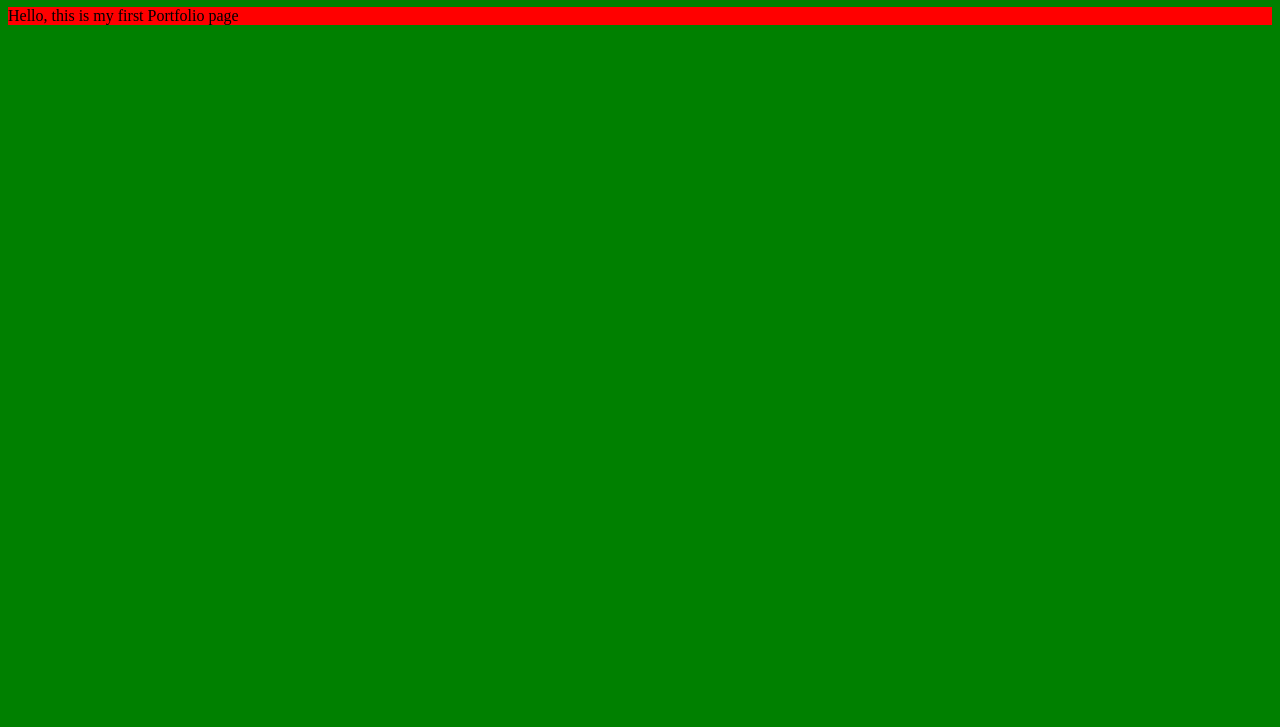
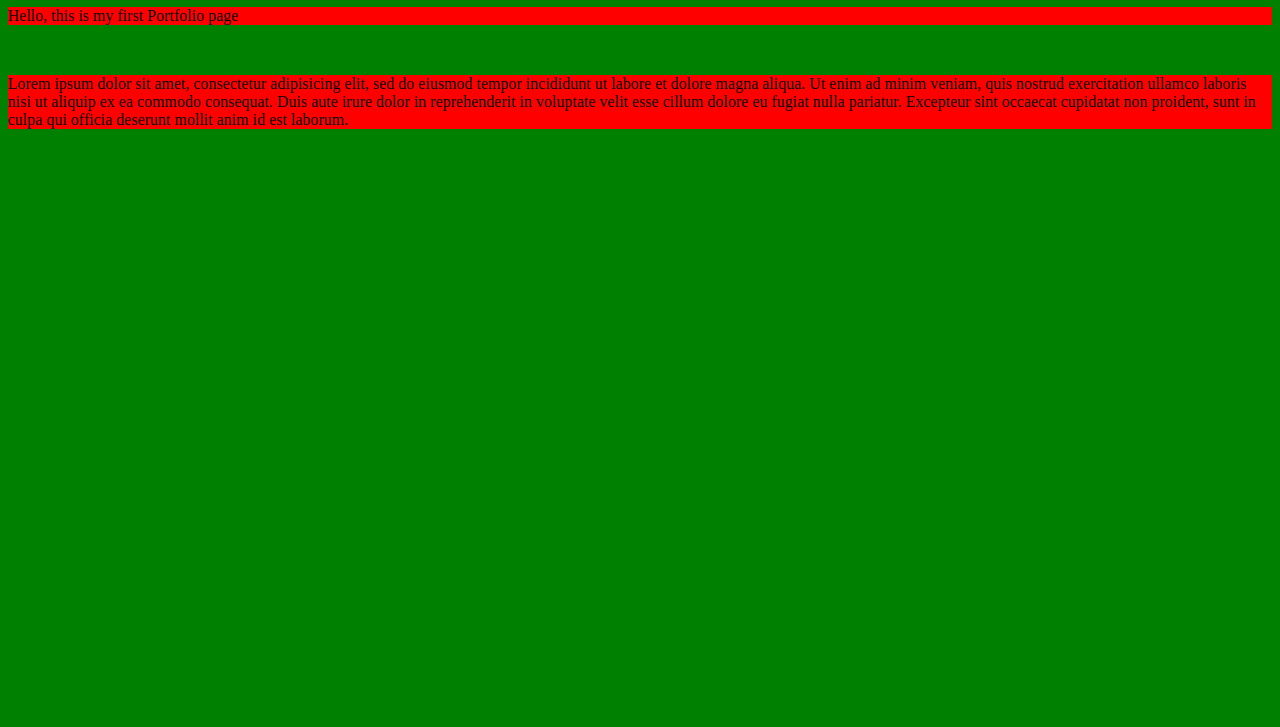
Before and after one commit to RamoneSparta/portfolio-page, a plain HTML site: page index.html in a window 1280 px wide. Shown: the part 73-800 px from the top of the page. Drawn offline with Linux system fonts and the light colour scheme.

Commit message:
Added lorem paragraph to main page

```diff
--- a/index.html
+++ b/index.html
@@ -11,6 +11,7 @@
   </header>
 
   <p>Hello, this is my first Portfolio page</p>
-
+  <br>
+<p>Lorem ipsum dolor sit amet, consectetur adipisicing elit, sed do eiusmod tempor incididunt ut labore et dolore magna aliqua. Ut enim ad minim veniam, quis nostrud exercitation ullamco laboris nisi ut aliquip ex ea commodo consequat. Duis aute irure dolor in reprehenderit in voluptate velit esse cillum dolore eu fugiat nulla pariatur. Excepteur sint occaecat cupidatat non proident, sunt in culpa qui officia deserunt mollit anim id est laborum.</p>
   </body>
 </html>
```
